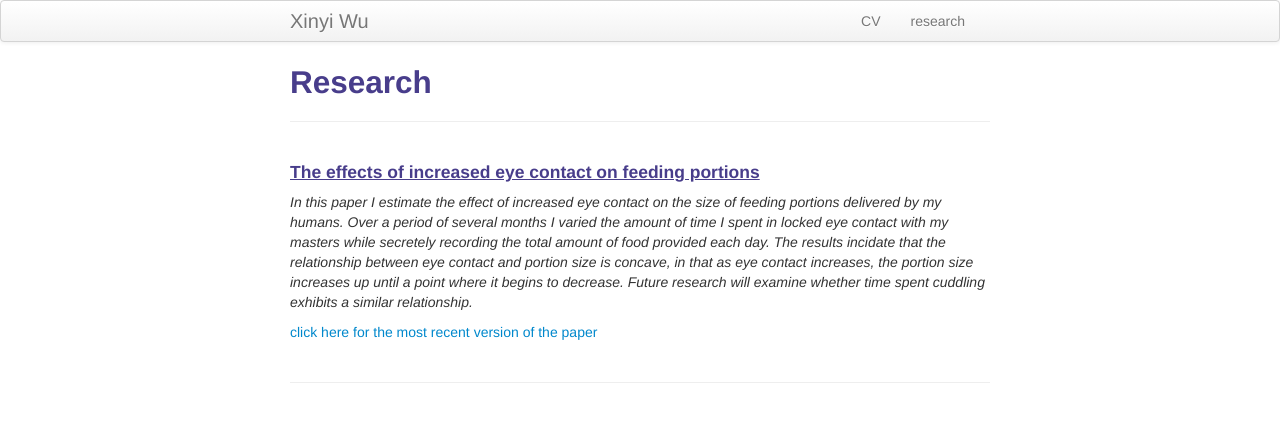
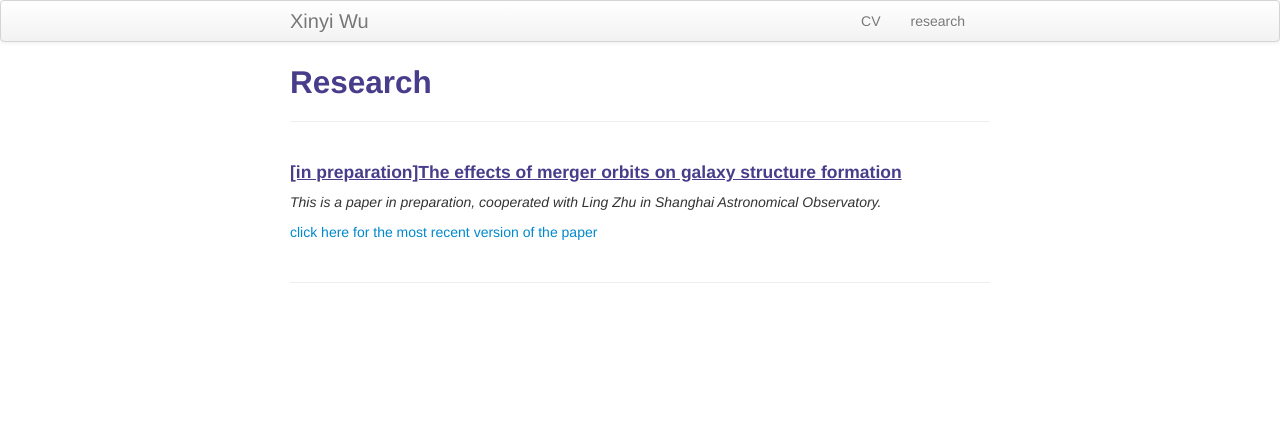
Before and after one commit to NeutronStar2001/NeutronStar2001.github.io, a Jekyll site: the page built from pages/research.md, in a window 1280 px wide. Shown: the top 422 px of the page. Built offline with Jekyll 4.4.1, drawn with Linux system fonts in a browser that asks for light colours.

Commit message:
research.md

```diff
--- a/pages/research.md
+++ b/pages/research.md
@@ -1,13 +1,13 @@
 ---
 layout: page
 title: Research
-description: Blue Ham's research
+description: Xinyi Wu's research
 ---
 
 
 
-#### <u>The effects of increased eye contact on feeding portions</u>
-*In this paper I estimate the effect of increased eye contact on the size of feeding portions delivered by my humans. Over a period of several months I varied the amount of time I spent in locked eye contact with my masters while secretely recording the total amount of food provided each day. The results incidate that the relationship between eye contact and portion size is concave, in that as eye contact increases, the portion size increases up until a point where it begins to decrease. Future research will examine whether time spent cuddling exhibits a similar relationship.*
+#### <u>[in preparation]The effects of merger orbits on galaxy structure formation</u>
+*This is a paper in preparation, cooperated with Ling Zhu in Shanghai Astronomical Observatory.*
 
 [click here for the most recent version of the paper]({{ BASE_PATH}}/pages/working_papers/sample-working-paper.pdf)
 
```
